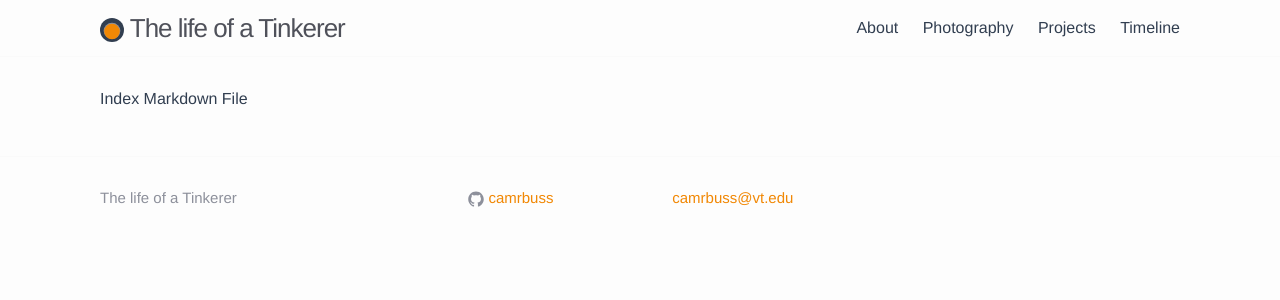
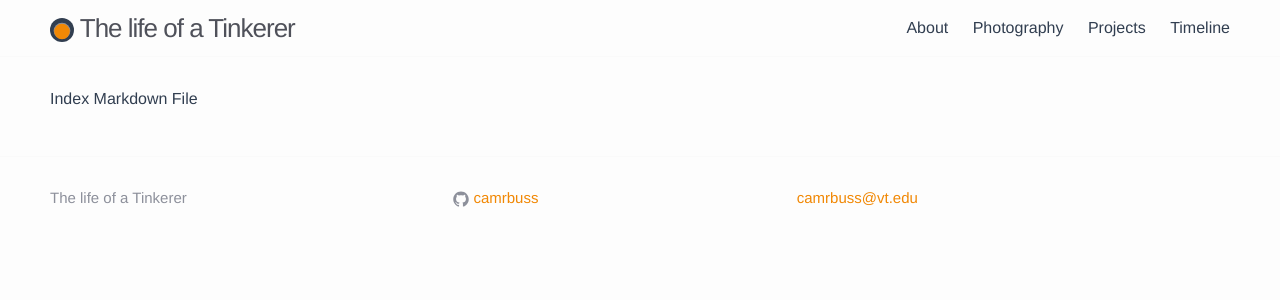
Before and after one commit to camrbuss/camsite, a Jekyll site: the page built from index.md, in a window 1280 px wide. Shown: the top 300 px of the page. Built offline with Jekyll 4.4.1, drawn with Linux system fonts in a browser that asks for light colours.

Commit message:
spread footer

```diff
--- a/_sass/_base.scss
+++ b/_sass/_base.scss
@@ -154,8 +154,8 @@
   * Wrapper
   */
  .wrapper {
-     max-width: -webkit-calc(1200px - (#{$spacing-unit} * 2));
-     max-width:         calc(1200px - (#{$spacing-unit} * 2));
+     max-width: -webkit-calc(1300px - (#{$spacing-unit} * 2));
+     max-width:         calc(1300px - (#{$spacing-unit} * 2));
      margin-right: auto;
      margin-left: auto;
      padding-right: $spacing-unit;
@@ -163,8 +163,8 @@
      @extend %clearfix;
 
      @include media-query($on-laptop) {
-         max-width: -webkit-calc(1200px - (#{$spacing-unit}));
-         max-width:         calc(1200px - (#{$spacing-unit}));
+         max-width: -webkit-calc(1300px - (#{$spacing-unit}));
+         max-width:         calc(1300px - (#{$spacing-unit}));
          padding-right: $spacing-unit / 2;
          padding-left: $spacing-unit / 2;
      }
--- a/_sass/_layout.scss
+++ b/_sass/_layout.scss
@@ -126,13 +126,13 @@
 }
 
 .footer-col-2 {
-    width: -webkit-calc(20% - (#{$spacing-unit} / 2));
-    width:         calc(20% - (#{$spacing-unit} / 2));
+    width: -webkit-calc(30% - (#{$spacing-unit} / 2));
+    width:         calc(30% - (#{$spacing-unit} / 2));
 }
 
 .footer-col-3 {
-    width: -webkit-calc(45% - (#{$spacing-unit} / 2));
-    width:         calc(45% - (#{$spacing-unit} / 2));
+    width: -webkit-calc(20% - (#{$spacing-unit} / 2));
+    width:         calc(20% - (#{$spacing-unit} / 2));
 }
 
 @include media-query($on-laptop) {
```
